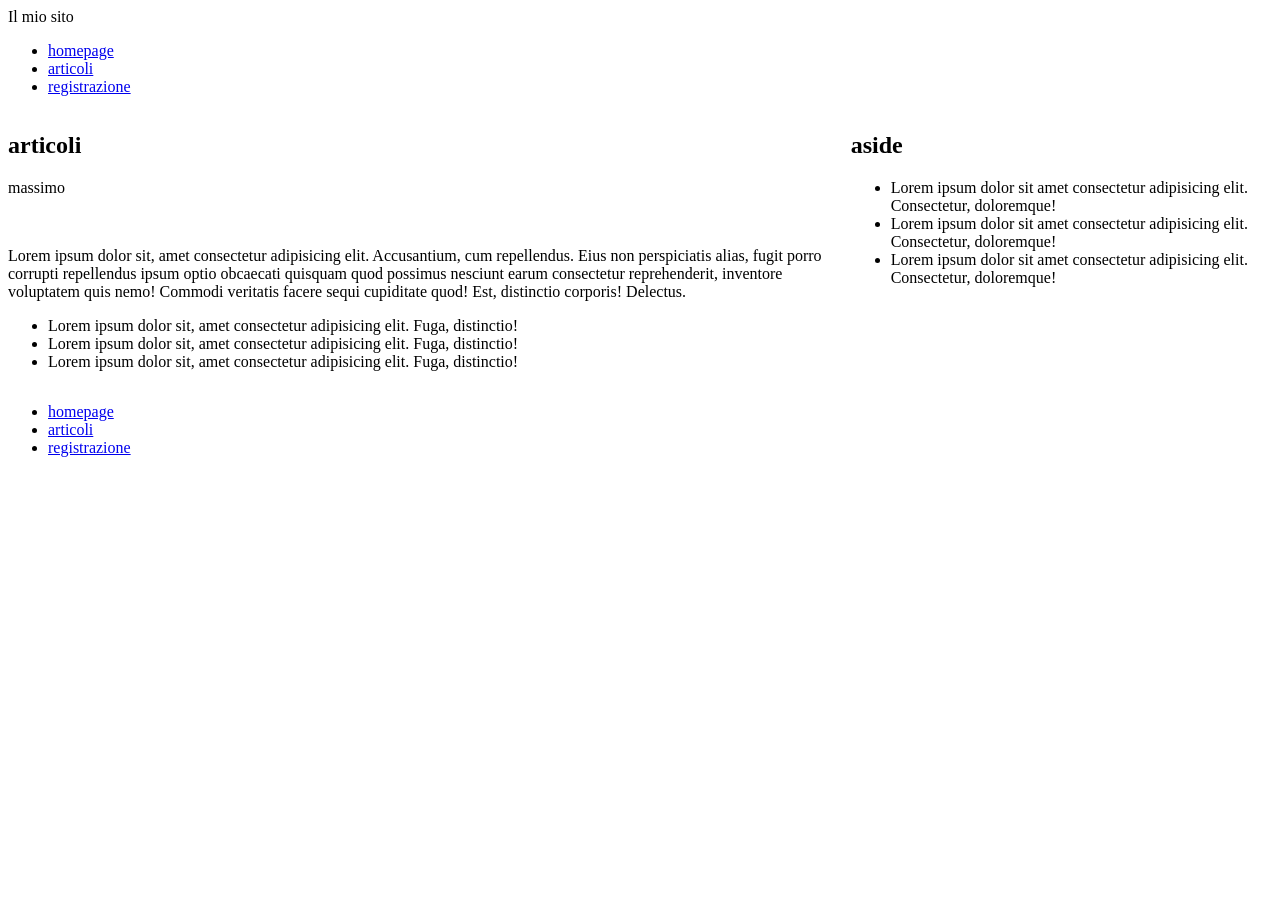
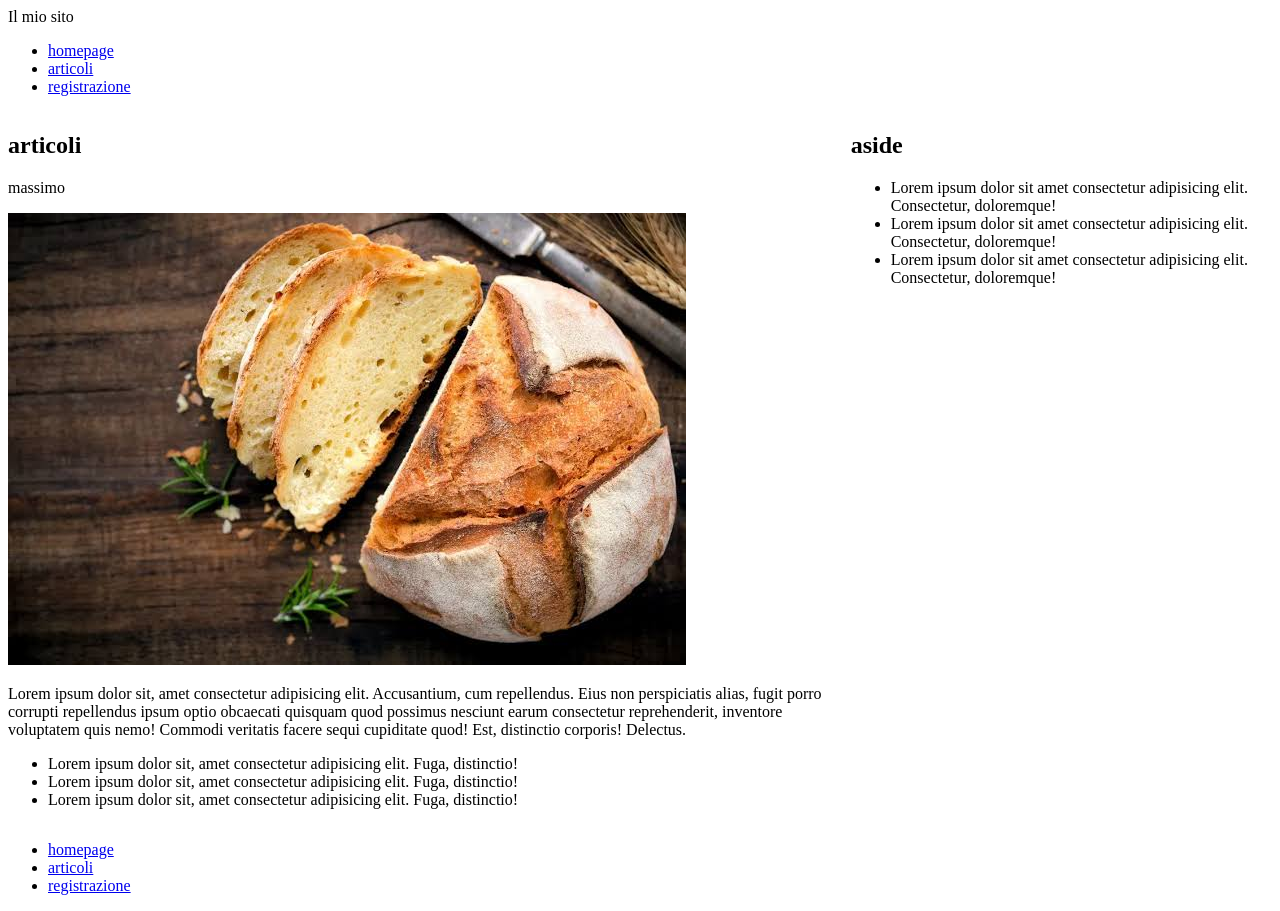
Before and after one commit to Massi-deve/massi-deve.github.io, a plain HTML site: page articolo.html in a window 1280 px wide. Before the commit the page ends 800 px from the top, so only its background shows below. Drawn offline with Linux system fonts and the light colour scheme.

Commit message:
Update articolo.html

```diff
--- a/articolo.html
+++ b/articolo.html
@@ -20,7 +20,7 @@
       <article style="flex: 2">
         <h1>articoli</h1>
         <p>massimo</p>
-        <img src="/LEARNING/ASSETS/images.jpg" alt="" />
+        <img src="images.jpg" alt="" />
         <p>
           Lorem ipsum dolor sit, amet consectetur adipisicing elit. Accusantium,
           cum repellendus. Eius non perspiciatis alias, fugit porro corrupti
```
